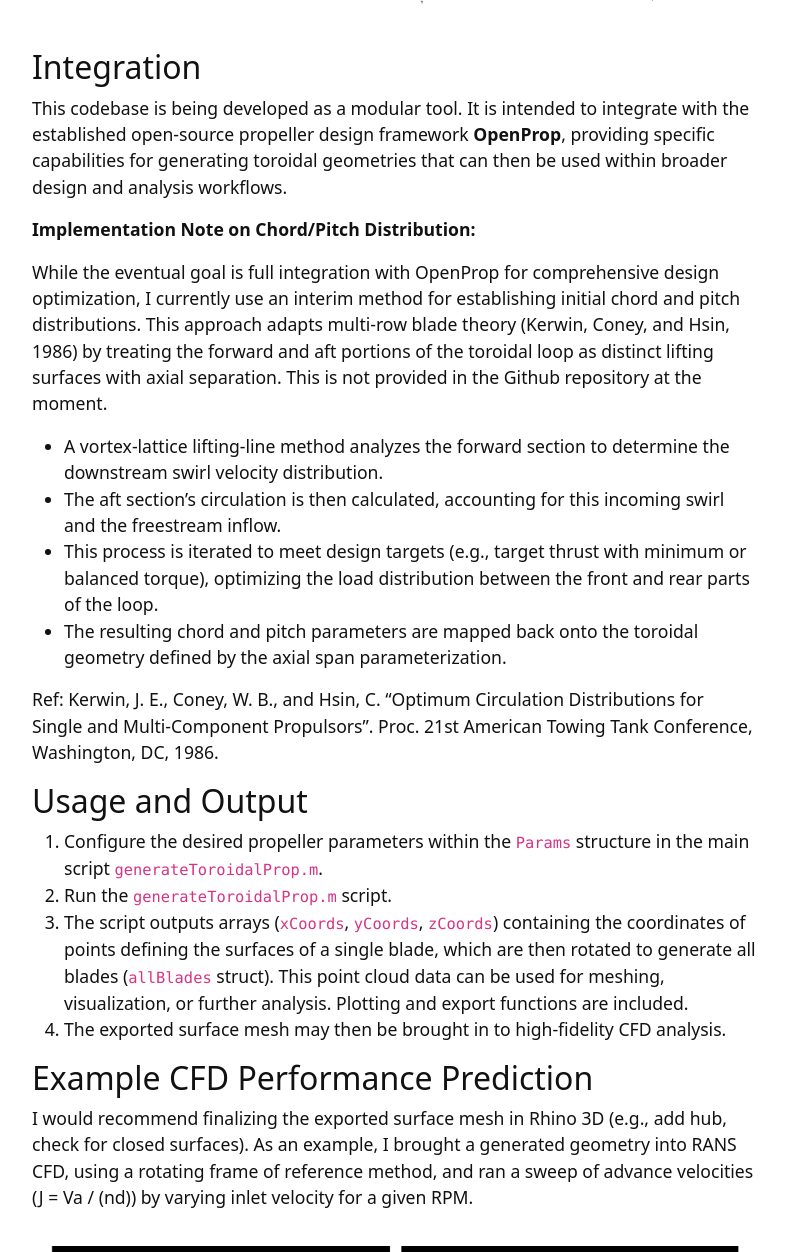
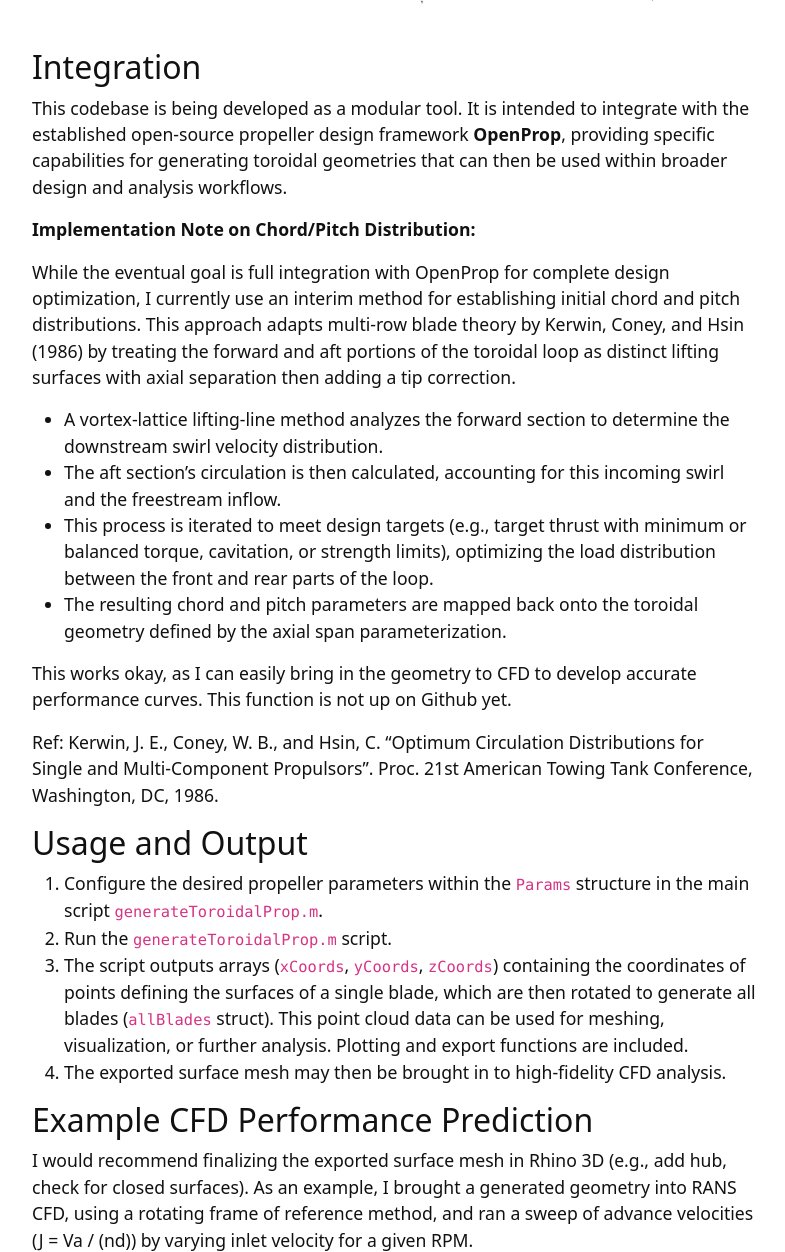
Before and after one commit to ccluett/website, a Jekyll site: the page built from content/toroidal.md, in a window 1280 px wide and 1400 px high, scrolled down 2066 px, cut to the strip 0-1252 px from the top of the window. Shown: the whole strip, without its empty margins (245-1030 px from the left). Built offline with Jekyll 4.4.1, drawn with Linux system fonts in a browser that asks for light colours; some of the changed text lies outside the part shown.

Commit message:
Update toroidal.md

```diff
--- a/content/toroidal.md
+++ b/content/toroidal.md
@@ -46,12 +46,14 @@ This codebase is being developed as a modular tool. It is intended to integrate
 
 **Implementation Note on Chord/Pitch Distribution:**
 
-While the eventual goal is full integration with OpenProp for comprehensive design optimization, I currently use an interim method for establishing initial chord and pitch distributions. This approach adapts multi-row blade theory (Kerwin, Coney, and Hsin, 1986) by treating the forward and aft portions of the toroidal loop as distinct lifting surfaces with axial separation. This is not provided in the Github repository at the moment.
+While the eventual goal is full integration with OpenProp for complete design optimization, I currently use an interim method for establishing initial chord and pitch distributions. This approach adapts multi-row blade theory by Kerwin, Coney, and Hsin (1986) by treating the forward and aft portions of the toroidal loop as distinct lifting surfaces with axial separation then adding a tip correction.
 
 *   A vortex-lattice lifting-line method analyzes the forward section to determine the downstream swirl velocity distribution.
 *   The aft section's circulation is then calculated, accounting for this incoming swirl and the freestream inflow.
-*   This process is iterated to meet design targets (e.g., target thrust with minimum or balanced torque), optimizing the load distribution between the front and rear parts of the loop.
+*   This process is iterated to meet design targets (e.g., target thrust with minimum or balanced torque, cavitation, or strength limits), optimizing the load distribution between the front and rear parts of the loop.
 *   The resulting chord and pitch parameters are mapped back onto the toroidal geometry defined by the axial span parameterization.
+
+This works okay, as I can easily bring in the geometry to CFD to develop accurate performance curves. This function is not up on Github yet.
 
 Ref: Kerwin, J. E., Coney, W. B., and Hsin, C. “Optimum Circulation Distributions for Single and Multi-Component Propulsors”. Proc. 21st American Towing Tank Conference, Washington, DC, 1986.
 
@@ -68,7 +70,7 @@ I would recommend finalizing the exported surface mesh in Rhino 3D (e.g., add hu
 
 {% include figure.html img="cfd-toroidal-sim.png" width="100%" %}
 
-The results are consistent with other published research, where the overall efficiency is generally lower than a standard free-tip propeller. This is not surprising, primarily due to the **significantly increased wetted surface area** of the continuous loop design compared to traditional open-tipped blades, which results in **higher frictional drag**. While toroidal designs aim to reduce noise by mitigating tip vortex formation, this often comes with a trade-off in peak hydrodynamic efficiency, particularly in open water conditions. The benefits may become more pronounced in specific applications where noise reduction or cavitation mitigation are paramount.
+The results are consistent with other published research, where the overall efficiency is generally lower than a standard free-tip propeller. This is not surprising, primarily due to the significantly increased wetted surface area of the continuous loop design compared to traditional open-tipped blades, which results in higher frictional drag. While toroidal designs aim to reduce noise by mitigating tip vortex formation, this often comes with a trade-off in peak hydrodynamic efficiency, particularly in open water conditions. The benefits may become more pronounced in specific applications where noise reduction or cavitation mitigation are paramount.
 
 {% include figure.html img="toroidal-coeffs.png" width="100%" %}
 
```
Also changed, not shown: other parts of content/toroidal.md (+1 -1 lines).
